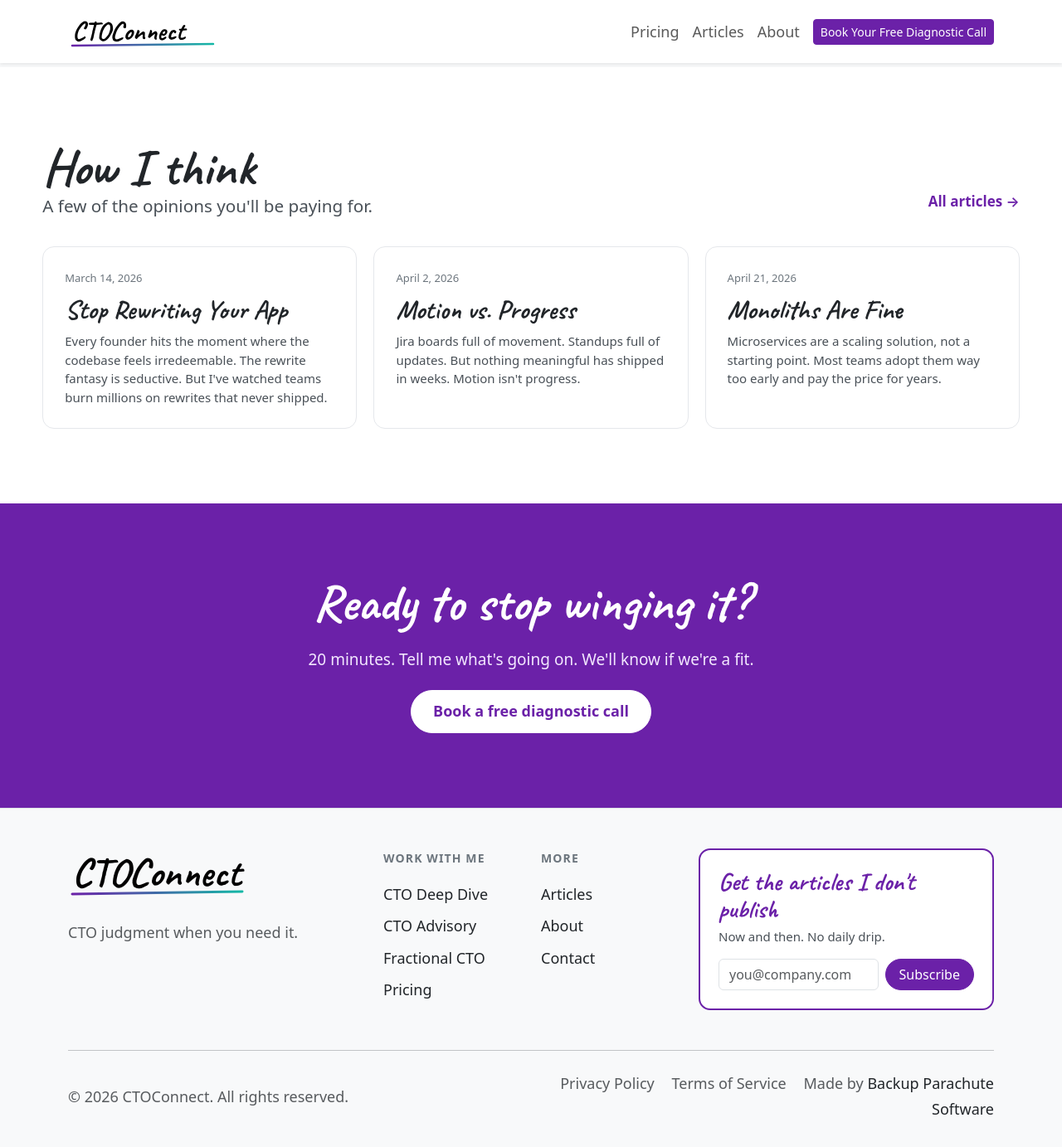
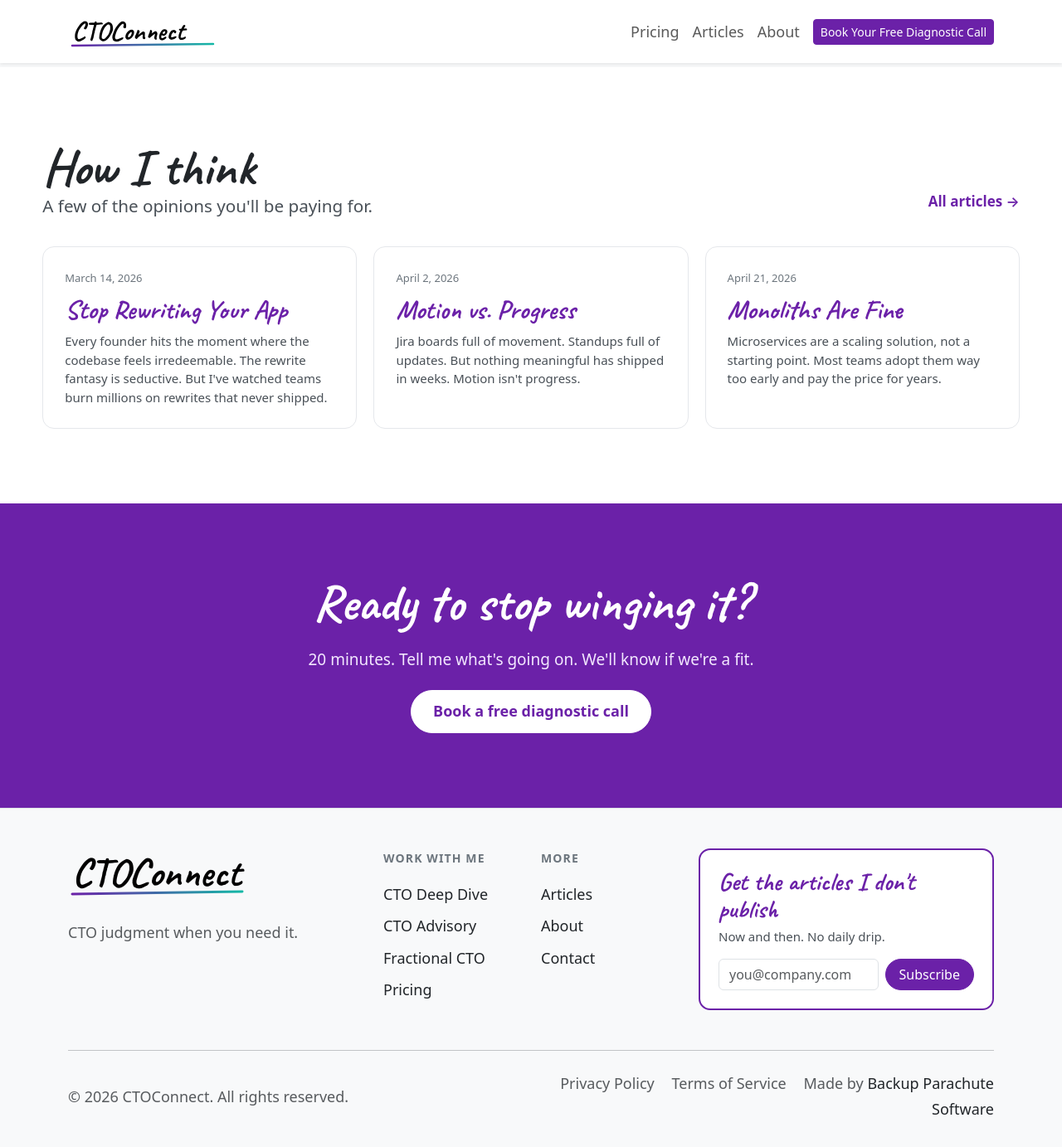
Before and after one commit to backupparachute/ctoconnect-website, a Jekyll site: the page built from index.html, in a window 1280 px wide and 1400 px high, scrolled down 4614 px. Shown: the top 1383 px of the window at 83% size. Built offline with Jekyll 4.4.1, drawn with Linux system fonts in a browser that asks for light colours; comment, search, counter and statistics services are not loaded.

Commit message:
Make article titles purple and the Subscribers badge teal
Applies to the Articles page and the homepage article tiles.

Co-Authored-By: Claude Opus 5.5 <noreply@anthropic.com>

```diff
--- a/_includes/article-card.html
+++ b/_includes/article-card.html
@@ -2,10 +2,10 @@
     <div class="card shadow-sm rounded-3 border-0 h-100">
         <div class="card-body p-4">
             {% if include.article.members_only %}
-                <span class="badge bg-purple mb-2"><i class="fas fa-envelope me-1"></i>Subscribers</span>
+                <span class="badge bg-teal mb-2"><i class="fas fa-envelope me-1"></i>Subscribers</span>
             {% endif %}
             <h3 class="fs-5 fw-bold mb-2 handwritten">
-                <a href="{{ include.article.url | relative_url }}" class="text-decoration-none text-dark">
+                <a href="{{ include.article.url | relative_url }}" class="text-decoration-none text-purple">
                     {{ include.article.title }}
                 </a>
             </h3>
--- a/_layouts/articles-index.html
+++ b/_layouts/articles-index.html
@@ -51,10 +51,10 @@ layout: default
                         <div class="card shadow-sm rounded-3 border-0 h-100">
                             <div class="card-body p-4">
                                 {% if post.members_only %}
-                                    <span class="badge bg-purple mb-2"><i class="fas fa-envelope me-1"></i>Subscribers</span>
+                                    <span class="badge bg-teal mb-2"><i class="fas fa-envelope me-1"></i>Subscribers</span>
                                 {% endif %}
                                 <h3 class="fs-4 fw-bold mb-2 handwritten">
-                                    <a href="{{ post.url | relative_url }}" class="text-decoration-none text-dark">
+                                    <a href="{{ post.url | relative_url }}" class="text-decoration-none text-purple">
                                         {{ post.title }}
                                     </a>
                                 </h3>
--- a/assets/css/redesign.css
+++ b/assets/css/redesign.css
@@ -915,6 +915,7 @@
     font-weight: 700;
     font-size: 32px;
     line-height: 1.05;
+    color: var(--purple);
 }
 
 .article-excerpt {
```
